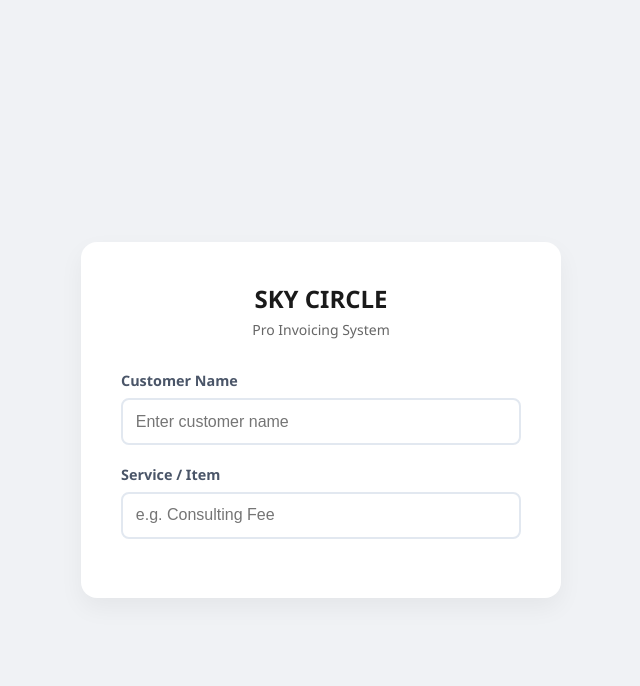
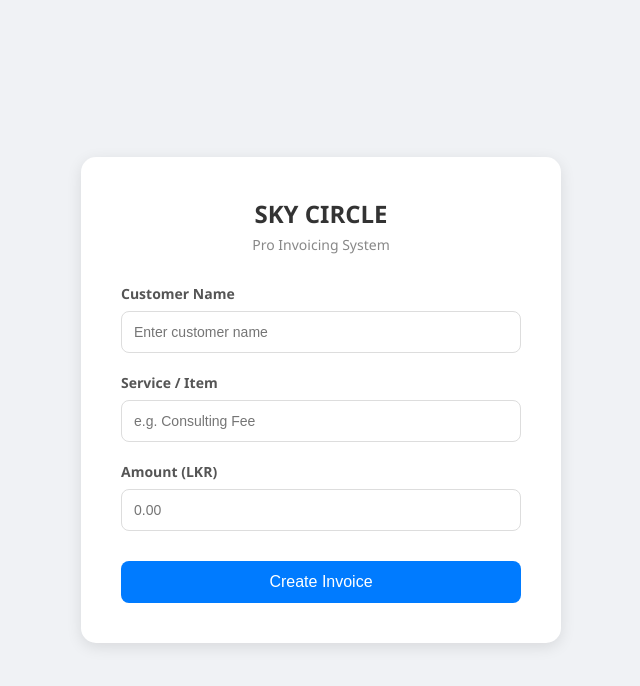
Before and after one commit to Webskylk/Skyapp, a plain HTML site: page index.html in a window 1280 px wide. Shown: the whole page, without its empty margins (319-959 px from the left). Drawn offline with Linux system fonts and the light colour scheme.

Commit message:
Update index.html

```diff
--- a/index.html
+++ b/index.html
@@ -3,118 +3,101 @@
 <head>
     <meta charset="UTF-8">
     <meta name="viewport" content="width=device-width, initial-scale=1.0">
-    <title>Sky Circle Pro | Invoice Generator</title>
+    <title>SKY CIRCLE - Pro Invoicing</title>
     <style>
         body {
-            font-family: 'Segoe UI', Roboto, Helvetica, Arial, sans-serif;
-            background: #f0f2f5;
+            font-family: 'Segoe UI', Tahoma, Geneva, Verdana, sans-serif;
+            background-color: #f0f2f5;
             display: flex;
             justify-content: center;
             align-items: center;
-            min-height: 100vh;
+            height: 100vh;
             margin: 0;
-            padding: 20px;
         }
-        .card {
-            background: white;
-            padding: 2.5rem;
-            border-radius: 16px;
-            box-shadow: 0 10px 25px rgba(0,0,0,0.05);
+        .container {
+            background-color: white;
+            padding: 40px;
+            border-radius: 15px;
+            box-shadow: 0 4px 15px rgba(0,0,0,0.1);
             width: 100%;
             max-width: 400px;
-        }
-        .header {
             text-align: center;
-            margin-bottom: 2rem;
         }
         h2 {
-            color: #1a1a1a;
             margin: 0;
-            font-size: 24px;
+            color: #333;
+            font-weight: 700;
         }
-        p.subtitle {
-            color: #666;
+        p {
+            color: #888;
             margin-top: 5px;
+            margin-bottom: 30px;
             font-size: 14px;
         }
-        .form-group { margin-bottom: 1.2rem; }
+        .form-group {
+            margin-bottom: 20px;
+            text-align: left;
+        }
         label {
             display: block;
-            margin-bottom: 0.5rem;
-            color: #4a5568;
+            margin-bottom: 8px;
+            color: #555;
             font-weight: 600;
-            font-size: 0.9rem;
+            font-size: 14px;
         }
         input {
             width: 100%;
-            padding: 0.8rem;
-            border: 2px solid #e2e8f0;
+            padding: 12px;
+            border: 1px solid #ddd;
             border-radius: 8px;
-            box-sizing: border-box;
-            font-size: 16px;
-            transition: border-color 0.3s;
+            box-sizing: border-box; /* Ensures padding doesn't widen the box */
+            font-size: 14px;
+            color: #333;
         }
         input:focus {
-            border-color: #3182ce;
+            border-color: #007bff;
             outline: none;
+            box-shadow: 0 0 5px rgba(0,123,255,0.2);
         }
-        button {
-            width: 100%;
-            padding: 1rem;
-            background: #3182ce;
+        .btn {
+            background-color: #007bff;
             color: white;
             border: none;
+            padding: 12px;
+            width: 100%;
             border-radius: 8px;
             font-size: 16px;
-            font-weight: bold;
             cursor: pointer;
-            transition: background 0.3s;
             margin-top: 10px;
         }
-        button:hover { background: #2c5282; }
-        button:disabled { background: #cbd5e0; cursor: not-allowed; }
-
-        #message {
-            margin-top: 1.5rem;
-            text-align: center;
-            font-size: 0.95rem;
-            padding: 10px;
-            border-radius: 6px;
-            display: none;
+        .btn:hover {
+            background-color: #0056b3;
         }
-        .success { background-color: #c6f6d5; color: #276749; display: block !important; }
-        .error { background-color: #fed7d7; color: #9b2c2c; display: block !important; }
-
-        /* Loading Spinner */
-        .spinner {
-            display: none;
-            width: 20px;
-            height: 20px;
-            border: 3px solid #ffffff;
-            border-radius: 50%;
-            border-top-color: transparent;
-            animation: spin 0.8s linear infinite;
-            margin: 0 auto;
-        }
-        @keyframes spin { to { transform: rotate(360deg); } }
     </style>
 </head>
 <body>
 
-<div class="card">
-    <div class="header">
+    <div class="container">
         <h2>SKY CIRCLE</h2>
-        <p class="subtitle">Pro Invoicing System</p>
-    </div>
+        <p>Pro Invoicing System</p>
 
         <div class="form-group">
             <label>Customer Name</label>
-        <input type="text" id="cName" placeholder="Enter customer name">
+            <input type="text" placeholder="Enter customer name">
         </div>
 
         <div class="form-group">
             <label>Service / Item</label>
-        <input type="text" id="iName" placeholder="e.g. Consulting Fee">
+            <input type="text" placeholder="e.g. Consulting Fee">
         </div>
 
         <div class="form-group">
+            <label>Amount (LKR)</label>
+            <input type="number" placeholder="0.00">
+        </div>
+
+        <button class="btn" onclick="alert('System Ready: දැන් මෙය Zoho හෝ Excel සමග සම්බන්ධ කළ හැක.')">Create Invoice</button>
+    </div>
+
+</body>
+</html>
```
Lines whose indentation alone changed are shown as unchanged.
